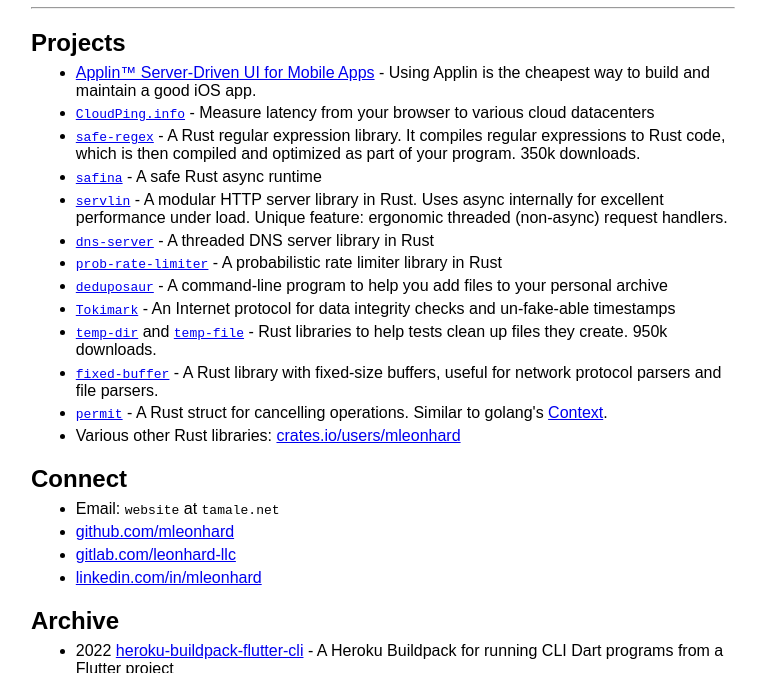
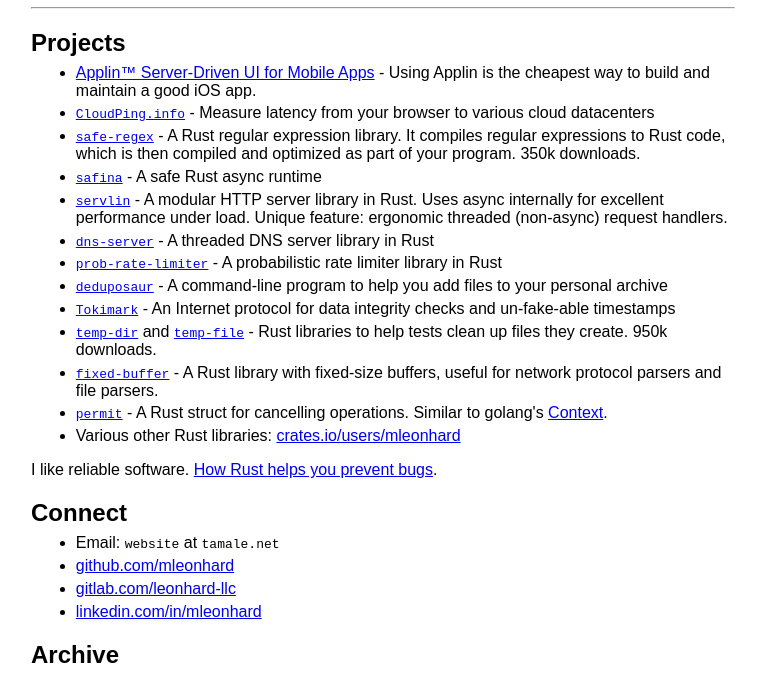
Before and after one commit to mleonhard/www-tamale-net, a plain HTML site: page index.html in a window 1280 px wide. Shown: the part 48-721 px from the top of the page, without its empty margins (257-1015 px from the left). Drawn offline with Linux system fonts and the light colour scheme.

Commit message:
Add link to "How Rust helps you prevent bugs" article.

```diff
--- a/index.html
+++ b/index.html
@@ -59,6 +59,9 @@
         <li>Various other Rust libraries: <a href="https://crates.io/users/mleonhard">crates.io/users/mleonhard</a></li>
     </ul>
 
+    I like reliable software.
+    <a href="https://polyfloyd.net/post/how-rust-helps-you-prevent-bugs/">How Rust helps you prevent bugs</a>.
+
     <h2>Connect</h2>
     <ul>
         <li>Email: <!-- no spam --> <code>website</code> <!-- please --> at <code>tamale.net</code></li>
```
